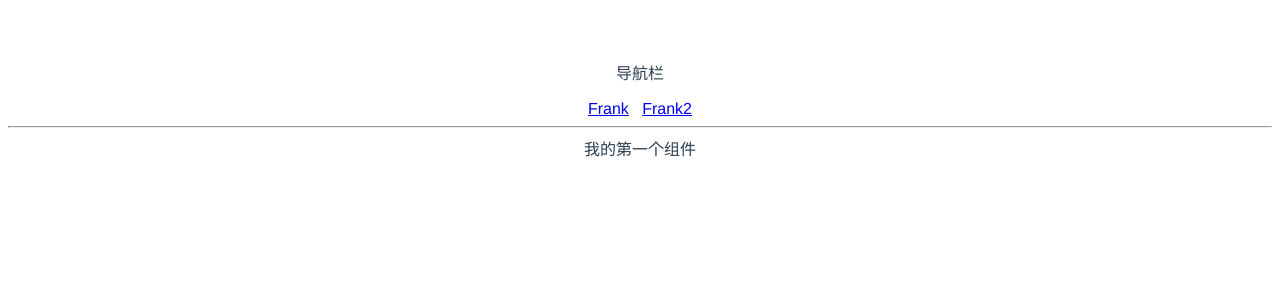
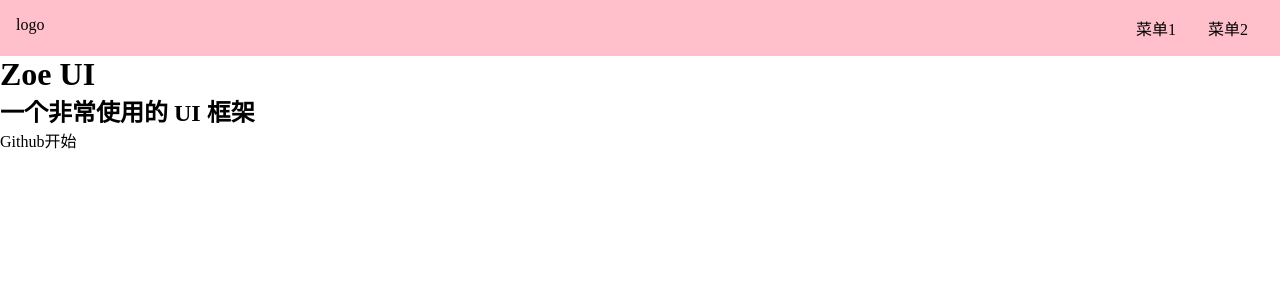
Before and after one commit to breeze0814/wheel_xu, a Vue app: page / in a window 1280 px wide. Shown: the top 300 px of the page. Built offline with nearby package versions, Linux system fonts and the light colour scheme.

Commit message:
topnav样式更新

```diff
--- a/package.json
+++ b/package.json
@@ -6,10 +6,12 @@
     "build": "vite build"
   },
   "dependencies": {
+
     "vue": "^3.0.4",
     "vue-router": "4.1.6"
   },
   "devDependencies": {
+    "sass": "^1.57.1",
     "@vue/compiler-sfc": "^3.0.4",
     "vite": "^1.0.0-rc.13"
   }
--- a/src/App.vue
+++ b/src/App.vue
@@ -1,14 +1,9 @@
 <template>
-  <p>导航栏</p>
-  <router-link to='/'>Frank</router-link> &nbsp;
-  <router-link to='/xxx'>Frank2</router-link>
-  <hr />
   <router-view />
 </template>
 
-<script>
-
+<script >
 export default {
-  name: 'App',
-}
+  name: "App",
+};
 </script>
--- a/src/index.css
+++ /dev/null
@@ -1,8 +0,0 @@
-#app {
-  font-family: Avenir, Helvetica, Arial, sans-serif;
-  -webkit-font-smoothing: antialiased;
-  -moz-osx-font-smoothing: grayscale;
-  text-align: center;
-  color: #2c3e50;
-  margin-top: 60px;
-}
--- /dev/null
+++ b/src/index.scss
@@ -0,0 +1,16 @@
+* {
+  margin: 0;
+  padding: 0;
+  box-sizing: border-box;
+}
+ul,
+ol {
+  list-style: none;
+}
+a {
+  text-decoration: none;
+  color: inherit;
+  &:hover {
+    border-bottom: 1px solid;
+  }
+}
--- /dev/null
+++ b/src/views/Doc.vue
@@ -0,0 +1,12 @@
+<template>
+  <div>
+    <div class="topnav">
+      <div class="logo"></div>
+      <div class="menu"></div>
+    </div>
+    <div class="content">
+      <aside>侧边栏</aside>
+      <main>主内容</main>
+    </div>
+  </div>
+</template>
--- /dev/null
+++ b/src/views/Home.vue
@@ -0,0 +1,38 @@
+<template>
+  <div>
+    <div class="topnav">
+      <div class="logo">logo</div>
+      <ul class="menu">
+        <li>菜单1</li>
+        <li>菜单2</li>
+      </ul>
+    </div>
+  </div>
+  <div class="banner">
+    <h1>Zoe UI</h1>
+    <h2>一个非常使用的 UI 框架</h2>
+    <p class="actions">
+      <a href="">Github</a>
+      <a href="">开始</a>
+    </p>
+  </div>
+</template>
+<style lang="scss" scoped>
+.topnav {
+  background: pink;
+  display: flex;
+  padding: 16px;
+  > .logo {
+    max-width: 6em;
+    margin-right: auto;
+  }
+  > .menu {
+    display: flex;
+    white-space: nowrap;
+    flex-wrap: nowrap;
+    > li {
+      margin: 0 1em;
+    }
+  }
+}
+</style>
```
Also changed, not shown: src/main.ts (+5 -5 lines), 1 other file (tests, documents, lock files or other folders).
